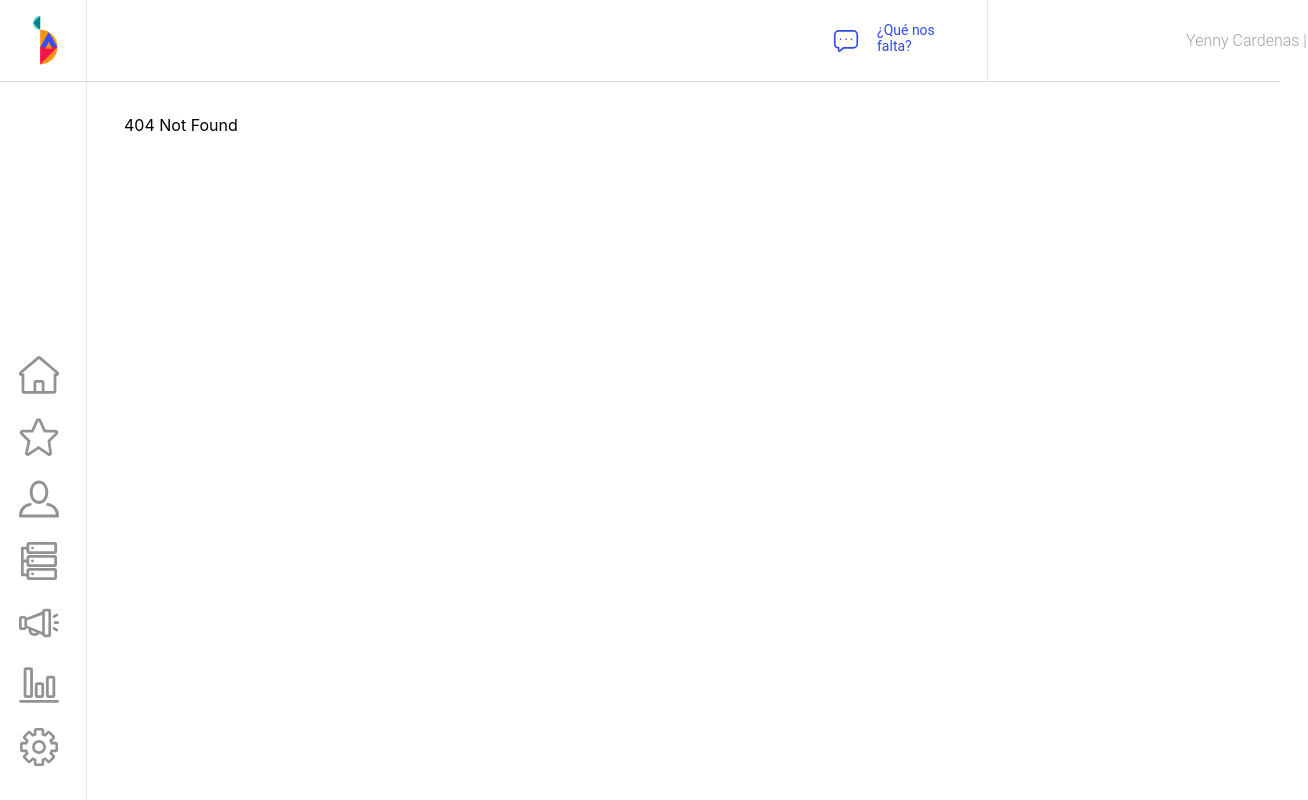
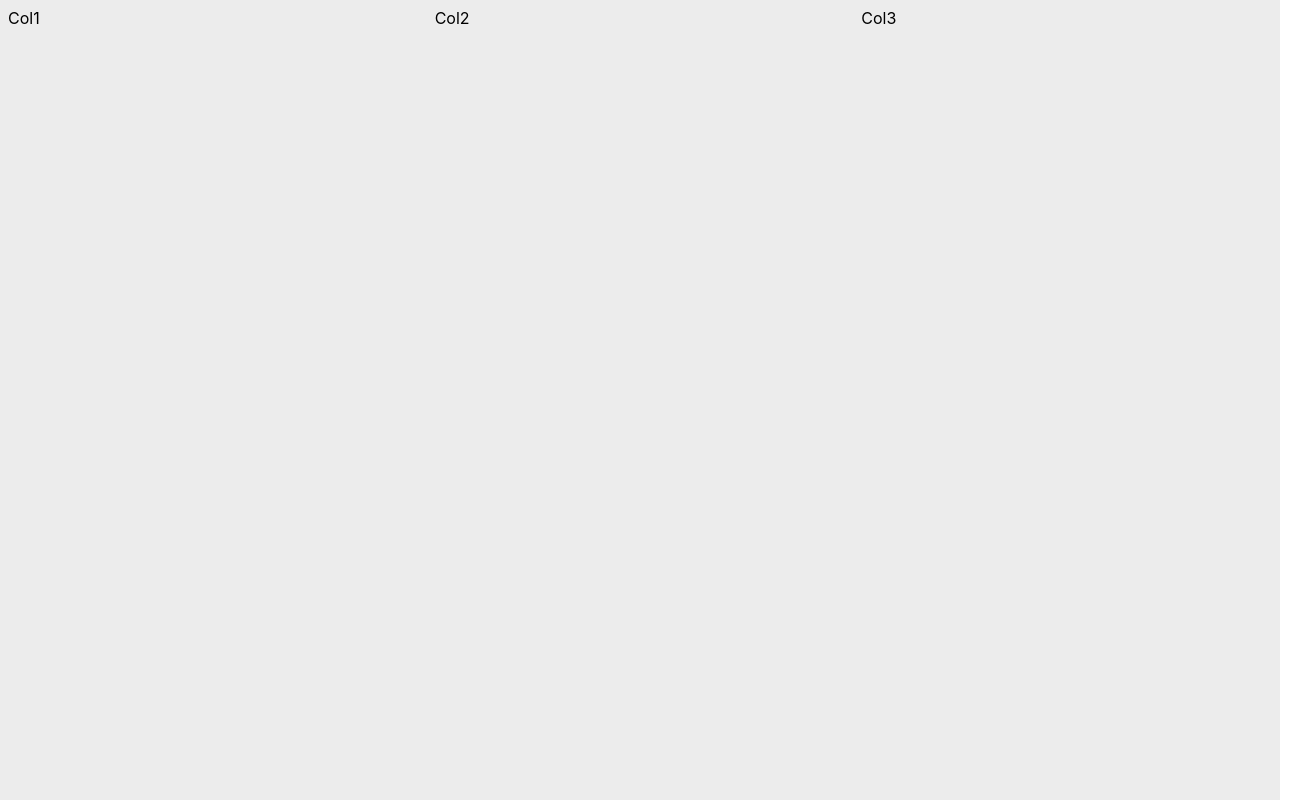
Before and after one commit to cesarevalo22/psicoAsistenteWeb, a React (Create React App) app: page /confirmCode in a window 1280 px wide. Before the commit this address led to /notFound. Shown: the whole page, 1308 px wide, since content can reach past the window. Built offline with nearby package versions, Linux system fonts and the light colour scheme.

Commit message:
Se crea el esqueleto de los componentes ConfirmCode y RegisterLayout.

```diff
--- /dev/null
+++ b/src/components/confirmCode/ConfirmCode.js
@@ -0,0 +1,11 @@
+import React from 'react'
+
+const ConfirmCode = () => {
+  return (
+    <div>
+      <h1>Confirm Code!</h1>
+    </div>
+  )
+}
+
+export default ConfirmCode
--- /dev/null
+++ b/src/components/layout/RegisterLayout.js
@@ -0,0 +1,23 @@
+import { Grid } from '@material-ui/core';
+import React from 'react'
+import RegisterLayoutStyles from '../../styles/layout/RegisterLayoutStyles';
+
+const RegisterLayout = ({ children }) => {
+  const classes = RegisterLayoutStyles();
+
+  return (
+    <Grid container spacing={2} className={classes.gridContainer}>
+      <Grid item xs={4}>
+        Col1
+      </Grid>
+      <Grid item xs={4}>
+        Col2
+      </Grid>
+      <Grid item xs={4}>
+        Col3
+      </Grid>
+    </Grid>
+  )
+}
+
+export default RegisterLayout
--- a/src/navigation/AppRoutes.js
+++ b/src/navigation/AppRoutes.js
@@ -12,6 +12,8 @@ import ScrollToTop from "../domain/ScrollToTop";
 import MainLayout from "../components/layout/MainLayout";
 import NotFound from "../components/notFound";
 import Dashboard from "../components/dashboard/Dashboard";
+import ConfirmCode from "../components/confirmCode/ConfirmCode";
+import RegisterLayout from "../components/layout/RegisterLayout";
 
 
 
@@ -21,6 +23,7 @@ export default function AppRoutes(props) {
         <Router>
           <ScrollToTop />
           <Switch>
+          <AppRouteComplement exact={true} path="/confirmCode" component={ConfirmCode} layout={RegisterLayout} />
           <AppRouteComplement exact={true} path="/" component={Dashboard} layout={MainLayout} />
           <AppRouteComplement exact={true} path="/homePage" component={Dashboard} layout={MainLayout} />
           <AppRouteComplement exact={true} path="/notFound" component={NotFound} layout={MainLayout} />
--- /dev/null
+++ b/src/styles/layout/RegisterLayoutStyles.js
@@ -0,0 +1,17 @@
+import { makeStyles } from '@material-ui/core/styles';
+
+const RegisterLayoutStyles = makeStyles((theme) => ({
+
+  gridContainer: {
+    width: "100%",
+    height: "100vh",
+    margin: "0",
+    padding: "0",
+    backgroundColor: "#ECECEC",
+  },
+
+
+
+}));
+
+export default RegisterLayoutStyles;
```
